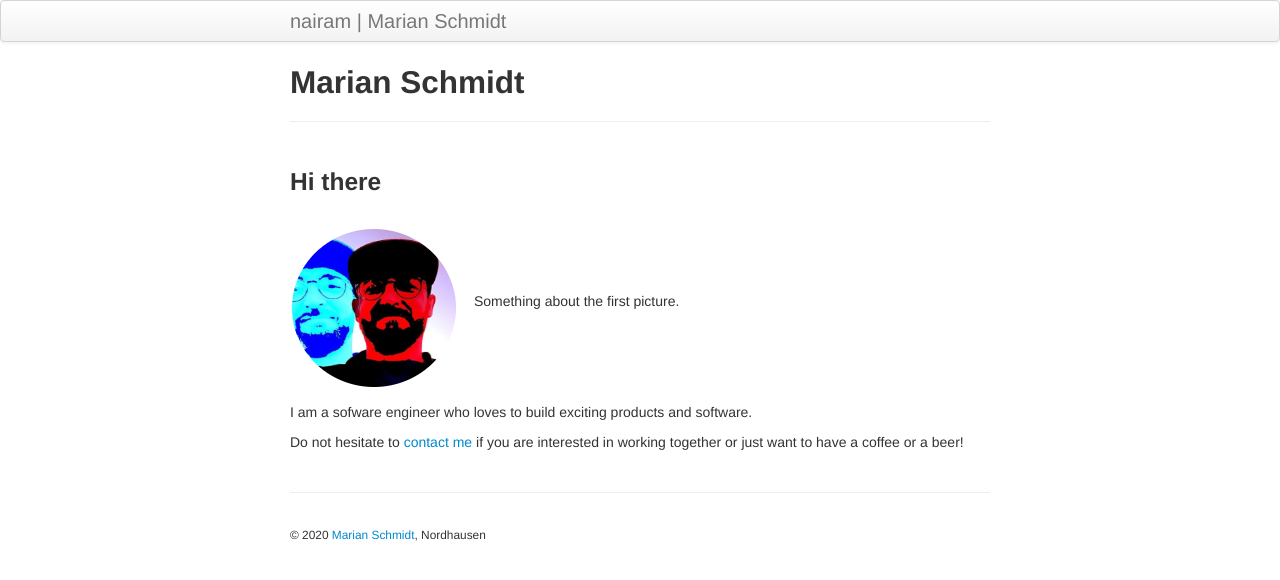
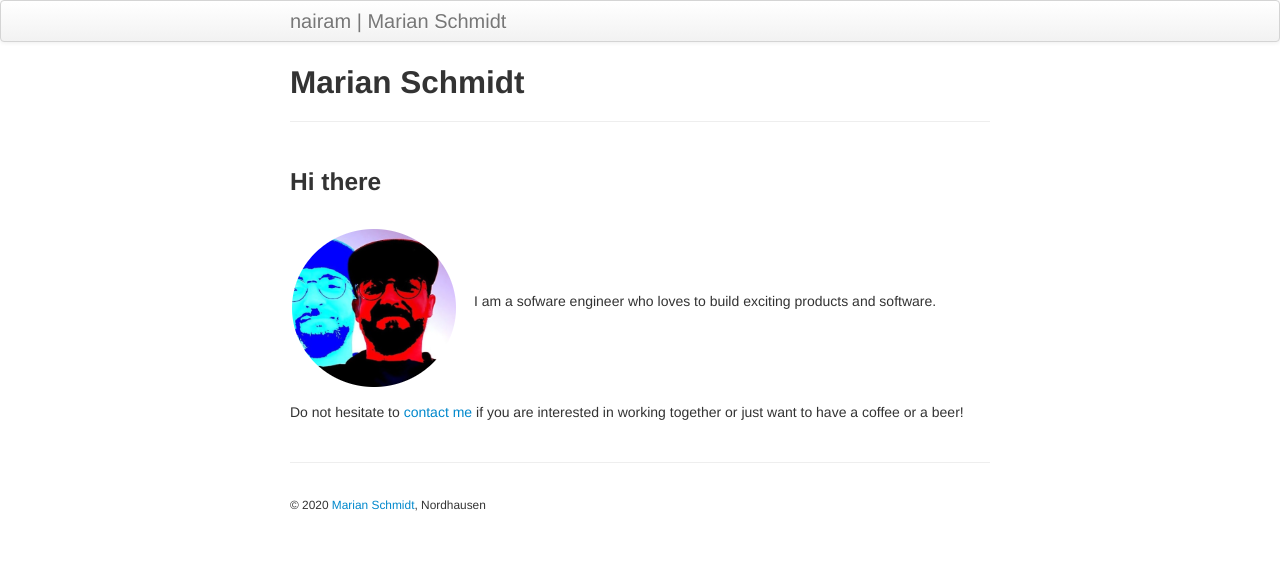
Before and after one commit to masc04/simple_site2, a Jekyll site: the page built from index.md, in a window 1280 px wide. Shown: the top 580 px of the page. Built offline with Jekyll 4.4.1, drawn with Linux system fonts in a browser that asks for light colours.

Commit message:
image align changed

```diff
--- a/index.md
+++ b/index.md
@@ -8,8 +8,6 @@ description: software engineer who loves to build exciting products and software
 ### Hi there
 
 ![me](/assets/favicons/me.png){: .align-right}
-Something about the first picture.
-{:style="clear: left"}
 I am a sofware engineer who loves to build exciting products and software.
 
 Do not hesitate to [contact me](pages/contact.html) if you are interested in working together or just want to have a coffee or a beer!
```
